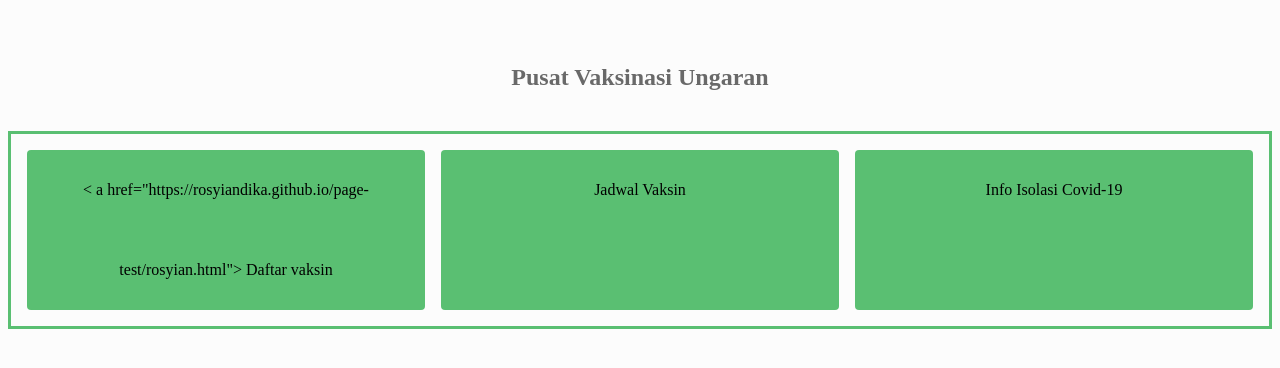
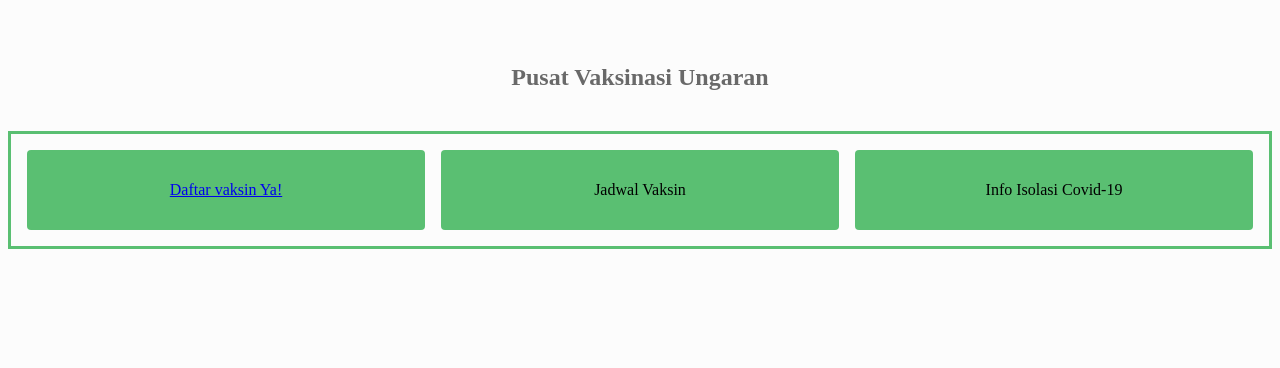
Before and after one commit to rosyiandika/page-test, a plain HTML site: page index.html in a window 1280 px wide. Drawn offline with Linux system fonts and the light colour scheme.

Commit message:
update link

```diff
--- a/index.html
+++ b/index.html
@@ -58,8 +58,8 @@
 
 	<div class="flex-container font-color-black" >
 		<div class="box">
-		< a href="https://rosyiandika.github.io/page-test/rosyian.html">
-		Daftar vaksin
+		<a href="https://rosyiandika.github.io/page-test/rosyian.html">
+		Daftar vaksin Ya!
 		</a>
 		</div>
 		<div class="box">
```
